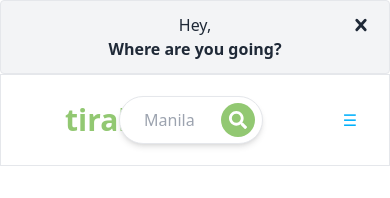
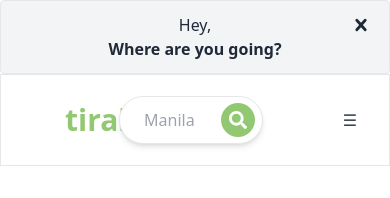
Before and after one commit to rjlb87/tirahunt, a React (Vite) app: page / in a window 390 px wide. Shown: the top 198 px of the page. Built offline with nearby package versions, Linux system fonts and the light colour scheme.

Commit message:
fix: commented nav links :48

```diff
--- a/src/common/NavBar.jsx
+++ b/src/common/NavBar.jsx
@@ -45,7 +45,7 @@ const NavBar = () => {
             </button>
           </Link>
         </div>
-        <ul className="hidden md:flex">
+        {/* <ul className="hidden md:flex">
           {navlink.map(({ id, link }) => (
             <li
               key={id}
@@ -63,7 +63,7 @@ const NavBar = () => {
               </Link>
             </li>
           ))}
-        </ul>
+        </ul> */}
 
         <div className="flex-grow flex justify-center">
           <div className="relative right-20">
@@ -81,7 +81,7 @@ const NavBar = () => {
         </div>
         <div
           onClick={() => setNav(!nav)}
-          className="cursor-pointer pr-4 z-10 text-[#03b1fc] md:hidden"
+          className="cursor-pointer pr-4 z-10 text-gray-700 md:hidden"
         >
           {nav ? "✕" : "☰"}
         </div>
```
